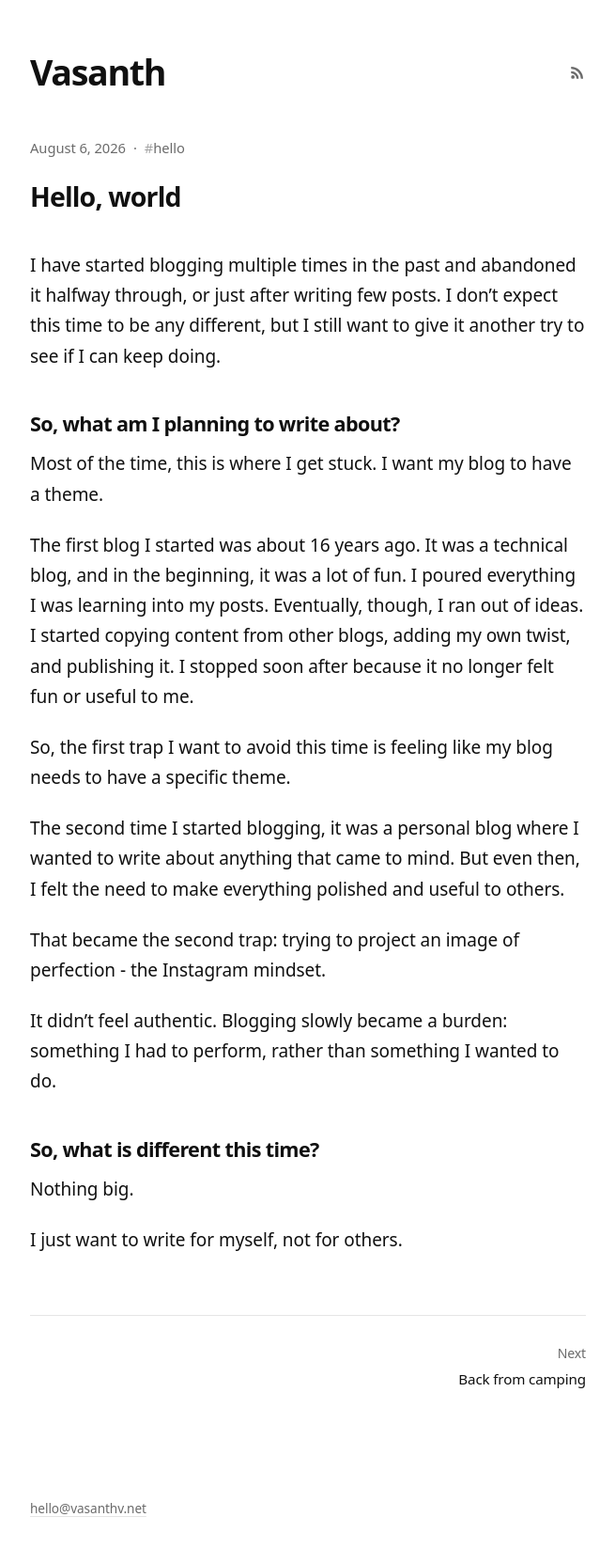
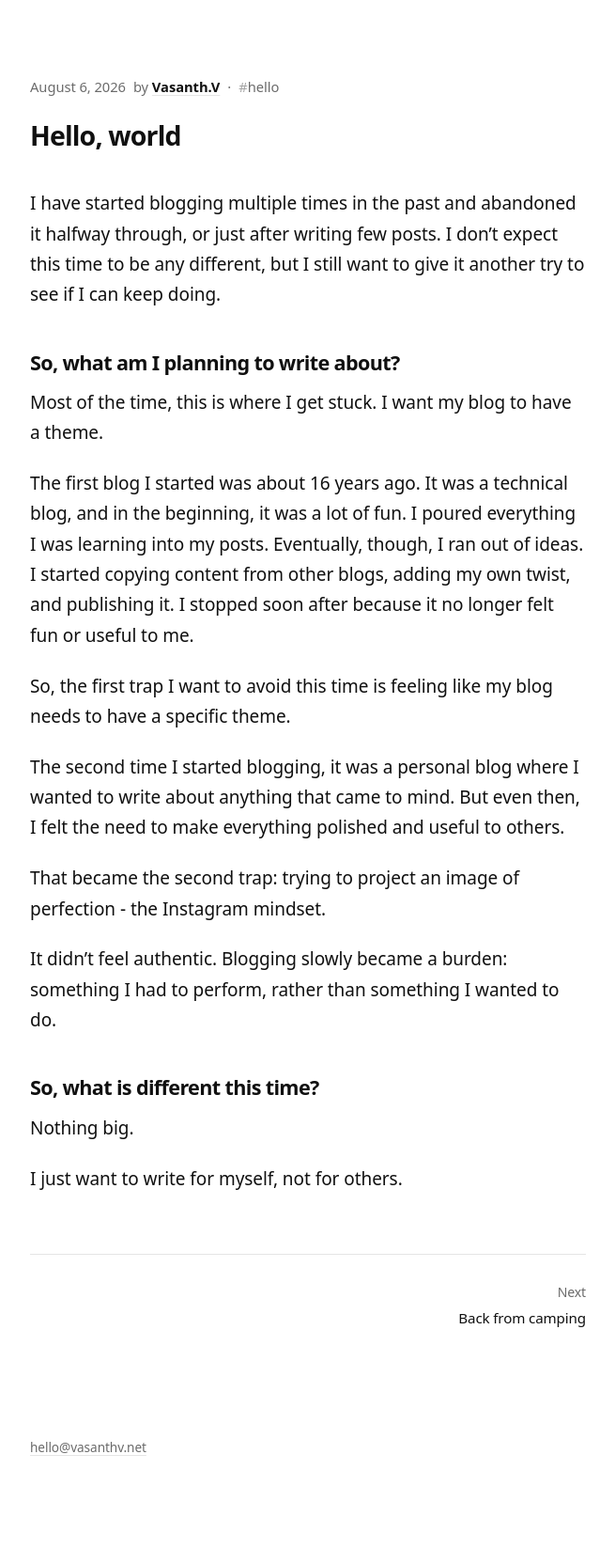
Before and after one commit to vasanthv/vasanthv.github.io, a Jekyll site: the page built from _posts/2026-08-06-hello-world.md, in a window 1280 px wide. Shown: the whole page at 94% size, without its empty margins (312-967 px from the left). Built offline with Jekyll 4.4.1, drawn with Linux system fonts in a browser that asks for light colours; after the commit the page ends 1599 px from its top, so only the background shows below that.

Commit message:
enhancements

```diff
--- a/_config.yml
+++ b/_config.yml
@@ -1,5 +1,5 @@
-title: Vasanth
-author: Vasanth
+title: Vasanth.V
+author: Vasanth.V
 email: hello@vasanthv.net
 description: >-
   Personal site and blog of Vasanth — notes on software, the web,
--- a/_includes/header.html
+++ b/_includes/header.html
@@ -1,6 +1,6 @@
 <header class="site-header">
   <div class="wrap site-header__inner">
-    <a class="brand" href="{{ '/' | relative_url }}"{% if page.url == '/' %} aria-current="page"{% endif %}>{{ site.author | default: site.title }}</a>
+    <a class="brand" href="{{ '/' | relative_url }}"{% if page.url == '/' %} aria-current="page"{% endif %}>{{ site.title }}</a>
 
     <a class="rss" href="{{ '/feed.xml' | relative_url }}" aria-label="RSS feed" title="RSS feed">
       <svg viewBox="0 0 24 24" width="18" height="18" fill="currentColor" aria-hidden="true">
--- a/_layouts/default.html
+++ b/_layouts/default.html
@@ -22,9 +22,9 @@
 </head>
 
 <body>
-  {% include header.html %}
+  {% unless page.layout == 'post' %}{% include header.html %}{% endunless %}
 
-  <main class="wrap" id="content">
+  <main class="wrap{% if page.layout == 'post' %} wrap--bare{% endif %}" id="content">
     {{ content }}
   </main>
 
--- a/_layouts/post.html
+++ b/_layouts/post.html
@@ -7,6 +7,7 @@ layout: default
       <time datetime="{{ page.date | date_to_xmlschema }}" itemprop="datePublished">
         {{ page.date | date: "%B %-d, %Y" }}
       </time>
+      <span>by <a href="{{ '/' | relative_url }}" rel="author" itemprop="author">{{ site.author }}</a></span>
       {% if page.tags and page.tags.size > 0 %}
         <span aria-hidden="true">·</span>
         {% for tag in page.tags %}<a class="tag" href="{{ tag | slugify | prepend: '/blog/tag/' | append: '/' | relative_url }}">{{ tag }}</a>{% endfor %}
--- a/assets/css/main.css
+++ b/assets/css/main.css
@@ -114,6 +114,10 @@ a:hover {
 main.wrap {
   flex: 1 0 auto;
   padding-block: 3rem 7rem;
+}
+
+main.wrap--bare {
+  padding-top: 5rem;
 }
 
 .prose > *:first-child {
@@ -308,6 +312,11 @@ ul.post-list {
   color: var(--muted);
 }
 
+.post-meta a[rel="author"] {
+  color: var(--fg);
+  font-weight: 600;
+}
+
 a.tag {
   color: inherit;
   text-decoration: none;
@@ -405,6 +414,10 @@ a.tag:hover {
     padding-block: 2.5rem 5rem;
   }
 
+  main.wrap--bare {
+    padding-top: 3.5rem;
+  }
+
   .site-footer__inner {
     padding-block: 0 2.5rem;
   }
```
